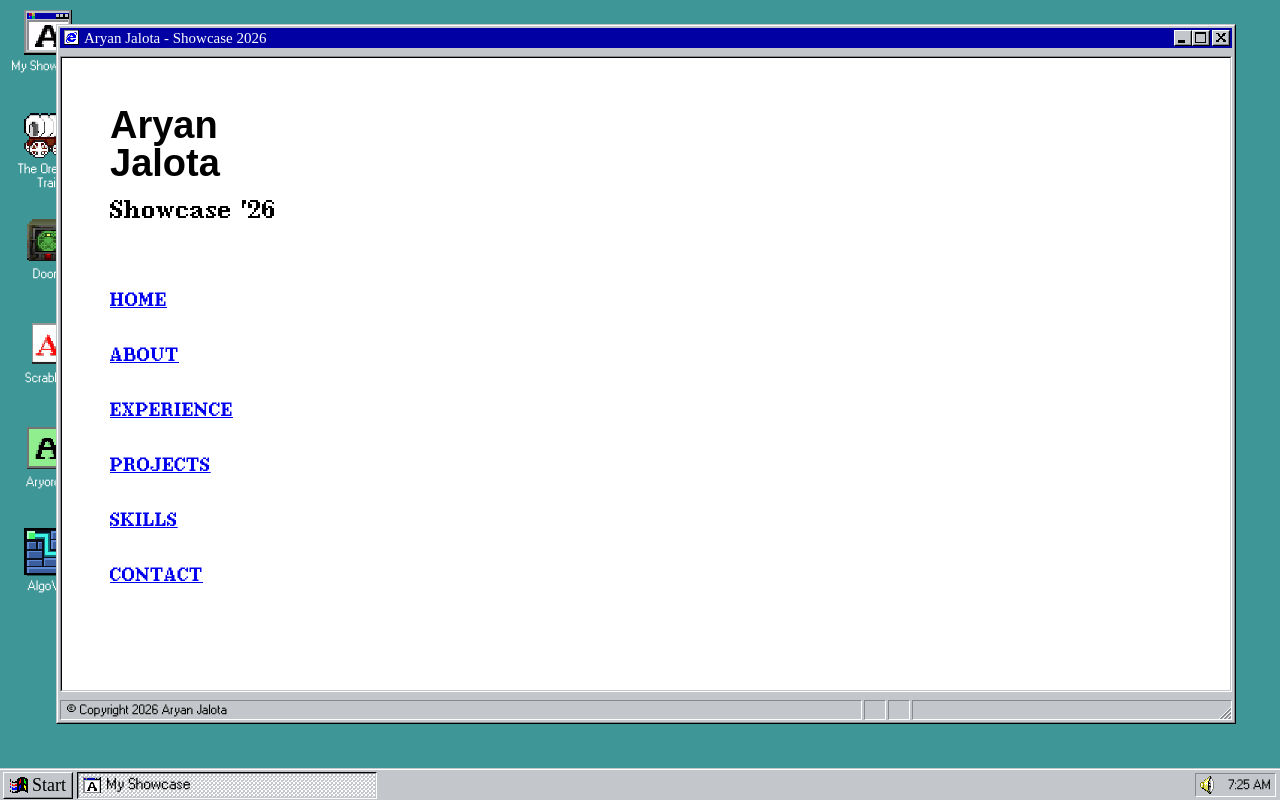
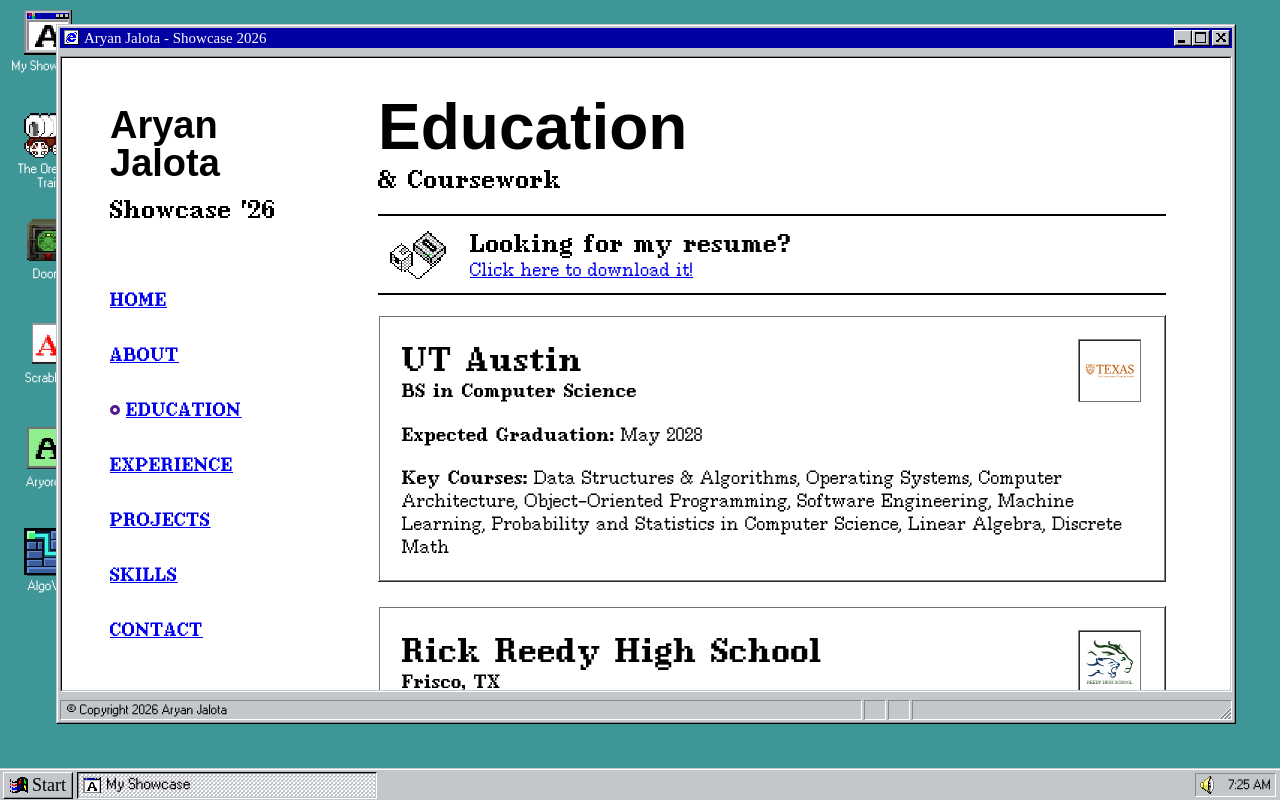
Before and after one commit to aryanj108/aryanj108.github.io, a React (Create React App) app in the folder portfolio/portfolio-inner-site/: page /education in a window 1280 px wide. Built offline with nearby package versions, Linux system fonts and the light colour scheme; a web font is replaced by a local one.

Commit message:
Add Education page with UT Austin and Rick Reedy High School
New EDUCATION nav link/route showing two beveled cards (matching the
existing Skills-page card style) with real school logos, degree info,
and coursework.

```diff
--- a/portfolio/portfolio-inner-site/src/components/applications/ShowcaseExplorer.tsx
+++ b/portfolio/portfolio-inner-site/src/components/applications/ShowcaseExplorer.tsx
@@ -3,6 +3,7 @@ import { BrowserRouter as Router, Routes, Route } from 'react-router-dom';
 import Home from '../showcase/Home';
 import About from '../showcase/About';
 import Window from '../os/Window';
+import Education from '../showcase/Education';
 import Experience from '../showcase/Experience';
 import Projects from '../showcase/Projects';
 import Contact from '../showcase/Contact';
@@ -40,6 +41,7 @@ const ShowcaseExplorer: React.FC<ShowcaseExplorerProps> = (props) => {
                     <Routes>
                         <Route path="/" element={<Home />} />
                         <Route path="/about" element={<About />} />
+                        <Route path="/education" element={<Education />} />
                         <Route path="/experience" element={<Experience />} />
                         <Route path="/projects" element={<Projects />} />
                         <Route path="/skills" element={<Skills />} />
--- /dev/null
+++ b/portfolio/portfolio-inner-site/src/components/showcase/Education.tsx
@@ -0,0 +1,167 @@
+import React from 'react';
+import ResumeDownload from './ResumeDownload';
+import utAustinLogo from '../../assets/pictures/education/ut-austin-logo.svg';
+import reedyLogo from '../../assets/pictures/education/reedy-hs-logo.svg';
+
+// ─────────────────────────────────────────────────────────────────────────────
+// EDUCATION PAGE  (Aryan Jalota)
+// -----------------------------------------------------------------------------
+// Two schools shown side-by-side as beveled cards, matching the layout of the
+// reference screenshot but restyled with this site's Win98 look (the same
+// `big-button-container` bevel used by the Skills page cards).
+// To ADD/EDIT a school: copy an <EducationCard /> below and change its props.
+// ─────────────────────────────────────────────────────────────────────────────
+
+export interface EducationProps {}
+
+interface EducationCardProps {
+    logo: string;
+    logoBackground: string;
+    school: string;
+    program: string;
+    dateLabel: string;
+    dateValue: string;
+    courses: string[];
+    apCourses?: string[];
+}
+
+const EducationCard: React.FC<EducationCardProps> = ({
+    logo,
+    logoBackground,
+    school,
+    program,
+    dateLabel,
+    dateValue,
+    courses,
+    apCourses,
+}) => {
+    return (
+        <div className="big-button-container" style={styles.card}>
+            <div style={styles.cardHeader}>
+                <div style={styles.cardHeaderText}>
+                    <h2>{school}</h2>
+                    <h4>{program}</h4>
+                </div>
+                <div
+                    style={Object.assign({}, styles.logoBox, {
+                        backgroundColor: logoBackground,
+                    })}
+                >
+                    <img src={logo} alt={`${school} logo`} style={styles.logo} />
+                </div>
+            </div>
+            <br />
+            <p>
+                <b>{dateLabel}:</b> {dateValue}
+            </p>
+            <br />
+            <p>
+                <b>Key Courses:</b> {courses.join(', ')}
+            </p>
+            {apCourses && (
+                <>
+                    <br />
+                    <p>
+                        <b>AP Courses:</b> {apCourses.join(', ')}
+                    </p>
+                </>
+            )}
+        </div>
+    );
+};
+
+const Education: React.FC<EducationProps> = (props) => {
+    return (
+        <div className="site-page-content">
+            <h1>Education</h1>
+            <h3>& Coursework</h3>
+            <br />
+            <ResumeDownload />
+            <br />
+            <div style={styles.grid}>
+                <EducationCard
+                    logo={utAustinLogo}
+                    logoBackground="#ffffff"
+                    school="UT Austin"
+                    program="BS in Computer Science"
+                    dateLabel="Expected Graduation"
+                    dateValue="May 2028"
+                    courses={[
+                        'Data Structures & Algorithms',
+                        'Operating Systems',
+                        'Computer Architecture',
+                        'Object-Oriented Programming',
+                        'Software Engineering',
+                        'Machine Learning',
+                        'Probability and Statistics in Computer Science',
+                        'Linear Algebra',
+                        'Discrete Math',
+                    ]}
+                />
+                <EducationCard
+                    logo={reedyLogo}
+                    logoBackground="#ffffff"
+                    school="Rick Reedy High School"
+                    program="Frisco, TX"
+                    dateLabel="Completed"
+                    dateValue="May 2024"
+                    courses={['Computer Science III', 'Mobile App Programming']}
+                    apCourses={[
+                        'AP Computer Science A',
+                        'AP Computer Science Principles',
+                        'AP Chemistry',
+                        'AP Biology',
+                        'AP World History',
+                        'AP Human Geography',
+                        'AP US History',
+                        'AP Literature',
+                        'AP Language & Composition',
+                        'AP Seminar',
+                        'AP Calculus BC',
+                        'AP Environmental Science',
+                    ]}
+                />
+            </div>
+        </div>
+    );
+};
+
+const styles: StyleSheetCSS = {
+    grid: {
+        display: 'flex',
+        flexWrap: 'wrap',
+        width: '100%',
+        gap: 24,
+    },
+    card: {
+        flexDirection: 'column',
+        flex: '1 1 420px',
+        boxSizing: 'border-box',
+    },
+    cardHeader: {
+        justifyContent: 'space-between',
+        alignItems: 'flex-start',
+    },
+    cardHeaderText: {
+        flexDirection: 'column',
+        flex: 1,
+        marginRight: 16,
+    },
+    logoBox: {
+        width: 64,
+        height: 64,
+        minWidth: 64,
+        alignItems: 'center',
+        justifyContent: 'center',
+        boxShadow: 'var(--border-field)',
+        boxSizing: 'border-box',
+        padding: 8,
+    },
+    logo: {
+        maxWidth: '100%',
+        maxHeight: '100%',
+        objectFit: 'contain',
+    },
+};
+
+export default Education;
--- a/portfolio/portfolio-inner-site/src/components/showcase/VerticalNavbar.tsx
+++ b/portfolio/portfolio-inner-site/src/components/showcase/VerticalNavbar.tsx
@@ -42,6 +42,11 @@ const VerticalNavbar: React.FC<VerticalNavbarProps> = (props) => {
             <div style={styles.links}>
                 <Link containerStyle={styles.link} to="" text="HOME" />
                 <Link containerStyle={styles.link} to="about" text="ABOUT" />
+                <Link
+                    containerStyle={styles.link}
+                    to="education"
+                    text="EDUCATION"
+                />
                 <Link
                     containerStyle={styles.link}
                     to="experience"
```
Also changed, not shown: portfolio/portfolio-inner-site/src/assets/pictures/education/reedy-hs-logo.svg (added), portfolio/portfolio-inner-site/src/assets/pictures/education/ut-austin-logo.svg (added).
